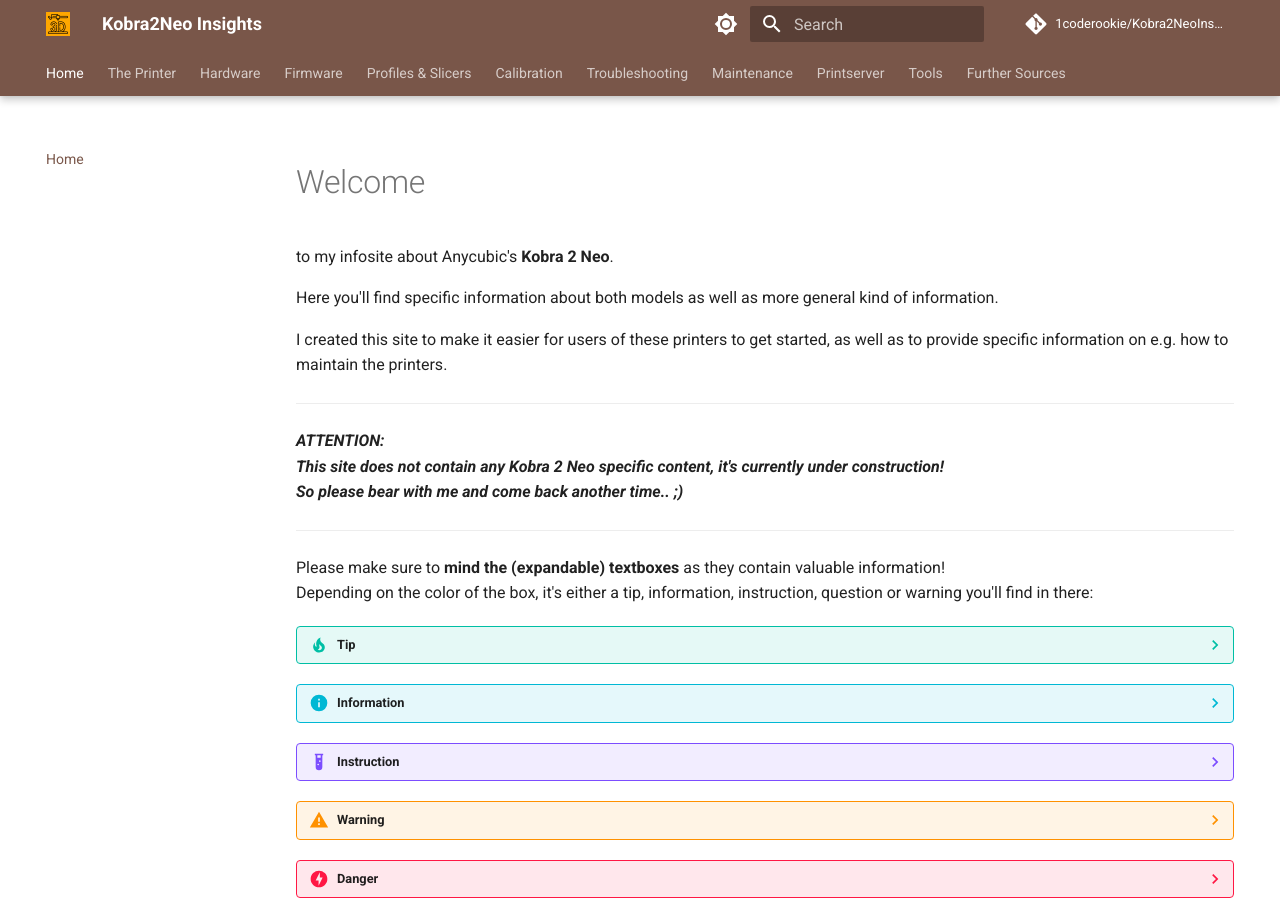
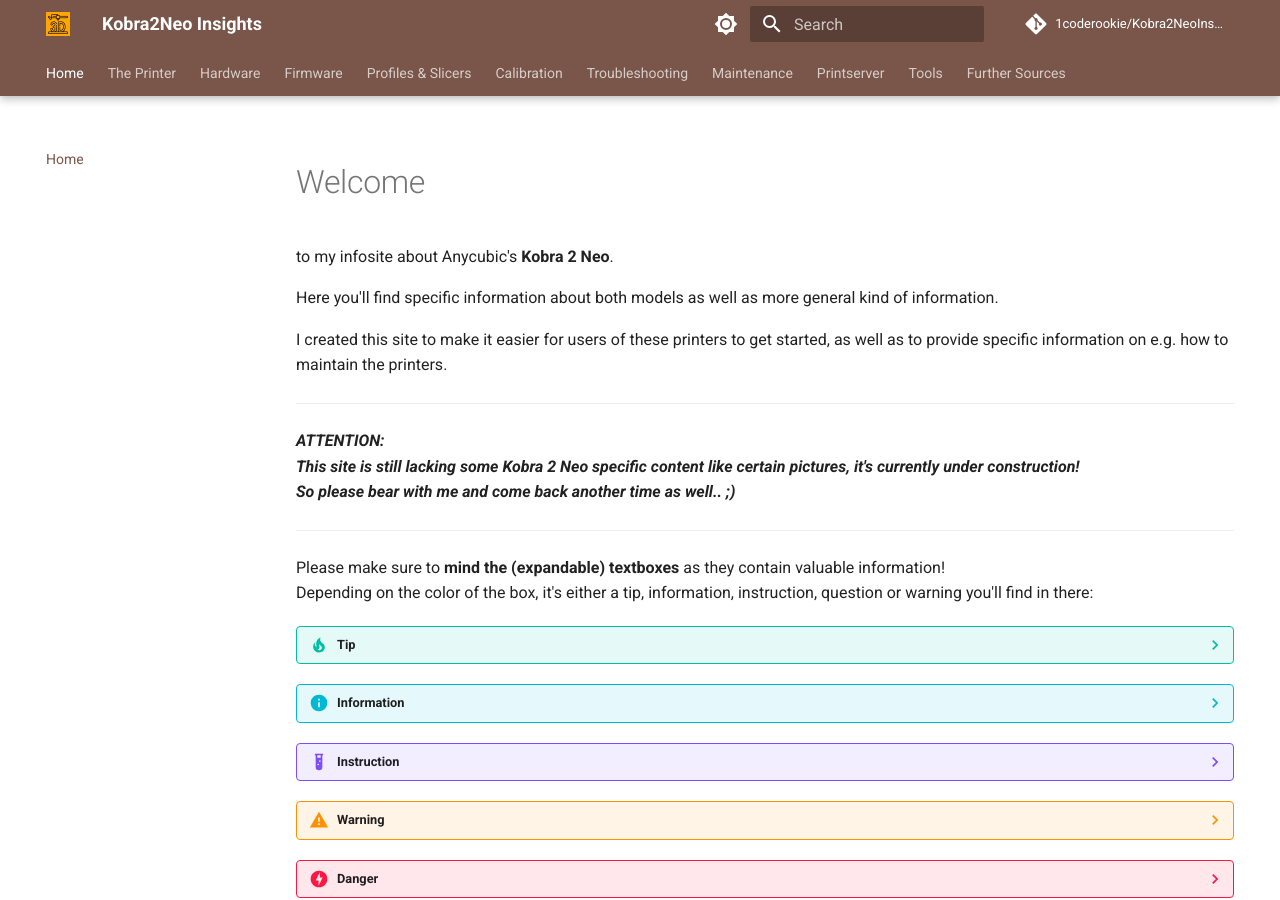
Before and after one commit to 1coderookie/Kobra2NeoInsights, an MkDocs documentation site: the page built from docs/index.md, in a window 1280 px wide and 900 px high. Built offline with MkDocs 1.6.1 and Material for MkDocs 9.7.7, drawn with Linux system fonts in a browser that asks for light colours; comment, search, counter and statistics services are not loaded.

Commit message:
Update index.md

```diff
--- a/docs/index.md
+++ b/docs/index.md
@@ -10,8 +10,8 @@
 ---
 
 ***ATTENTION:***
-***This site does not contain any Kobra 2 Neo specific content, it's currently under construction!***
-***So please bear with me and come back another time.. ;)***
+***This site is still lacking some Kobra 2 Neo specific content like certain pictures, it's currently under construction!***
+***So please bear with me and come back another time as well.. ;)***
 
 ---
 
```
